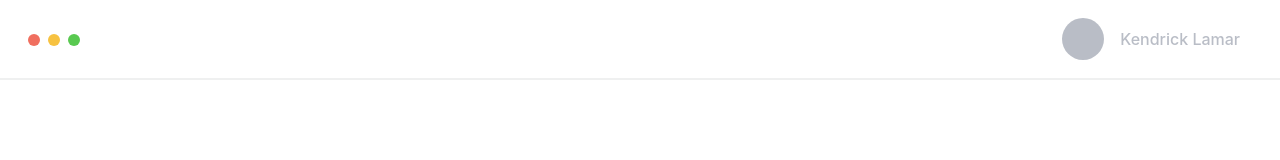
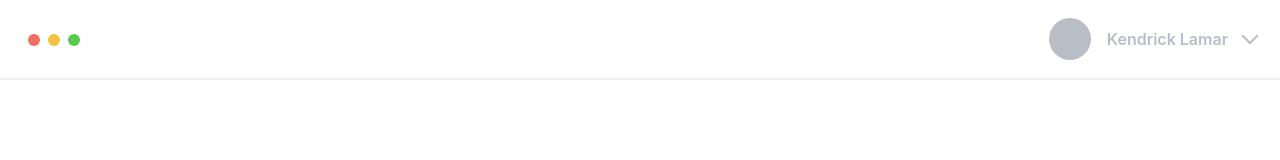
Before and after one commit to ridafkih/redux-chat-app, a React (Create React App) app: page / in a window 1280 px wide. Shown: the top 160 px of the page. Built offline with nearby package versions, Linux system fonts and the light colour scheme.

Commit message:
completed general header layout

```diff
--- a/src/components/Header/molecules/Profile/Profile.module.css
+++ b/src/components/Header/molecules/Profile/Profile.module.css
@@ -17,5 +17,13 @@
 
 .name {
   color: #B9BDC6;
-  font-weight: 500;
+  font-weight: 600;
 }
+
+.dropdown {
+  border: solid #B9BDC6;
+  border-width: 0 2px 2px 0;
+  display: inline-block;
+  padding: 5px;
+  transform: translateY(-25%) rotate(45deg);
+}
```
